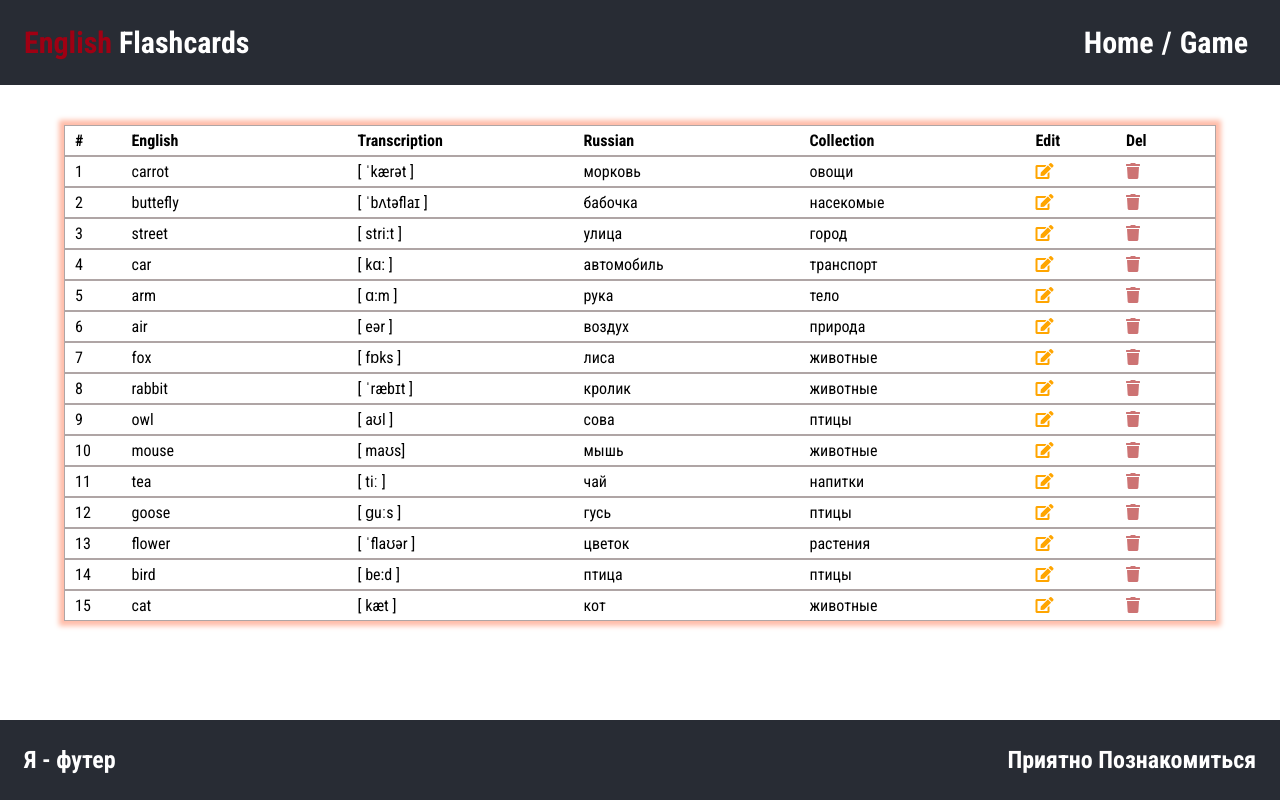
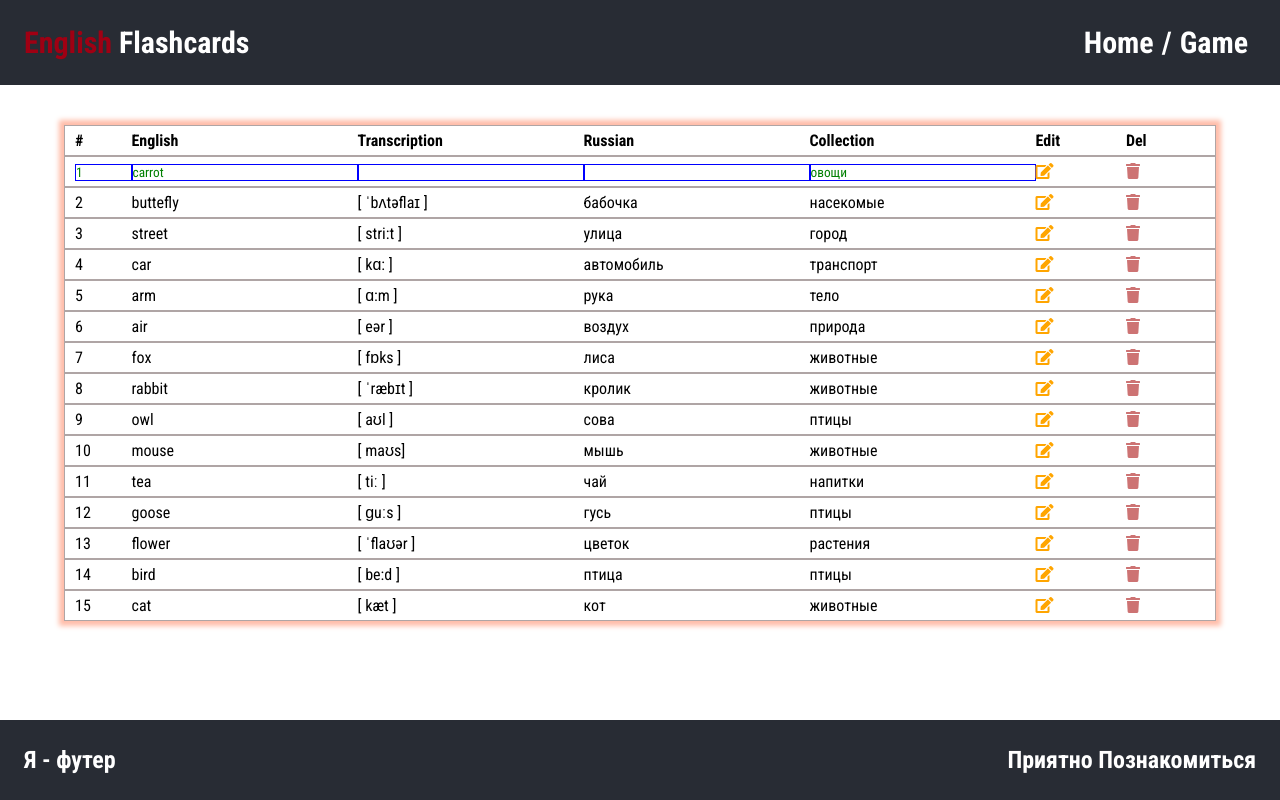
Before and after one commit to AlenaGM/flashcards-app, a React (Create React App) app: page / in a window 1280 px wide. Built offline with nearby package versions, Linux system fonts and the light colour scheme.

Commit message:
upd edit function

```diff
--- a/src/components/row/Row.js
+++ b/src/components/row/Row.js
@@ -3,11 +3,11 @@ import './row.scss';
 const Row = (props) => {
     return (
       <>
-        <td>{props.id}</td>
-        <td>{props.english}</td>
-        <td>{props.transcription}</td>
-        <td>{props.russian}</td>
-        <td>{props.tags}</td>
+        <td>{props.isEdit ? <input className="input_edit" value={props.id}></input> : props.id}</td>
+        <td>{props.isEdit ? <input className="input_edit" value={props.english}></input> : props.english}</td>
+        <td>{props.isEdit ? <input className="input_edit" value={props.transciption}></input> : props.transcription}</td>
+        <td>{props.isEdit ? <input className="input_edit" value={props.russia}></input> : props.russian}</td>
+        <td>{props.isEdit ? <input className="input_edit" value={props.tags}></input> : props.tags}</td>
         <td>
           <i className="fas fa-edit _edit"></i>
           <button className='button _hidden'>Save</button>
--- a/src/components/row/row.scss
+++ b/src/components/row/row.scss
@@ -27,3 +27,9 @@
         }
     }
 }
+
+.input_edit {
+    width: 100%;
+    border: solid 1px #0000ff;
+    color: green;
+}
--- a/src/components/table/Table.js
+++ b/src/components/table/Table.js
@@ -24,7 +24,8 @@ const Table = () => {
                         english={word.english}
                         transcription={word.transcription}
                         russian={word.russian}
-                        tags={word.tags}/>
+                        tags={word.tags}
+                        isEdit={word.isEdit}/>
                 </tr>
                 )
             }
```
